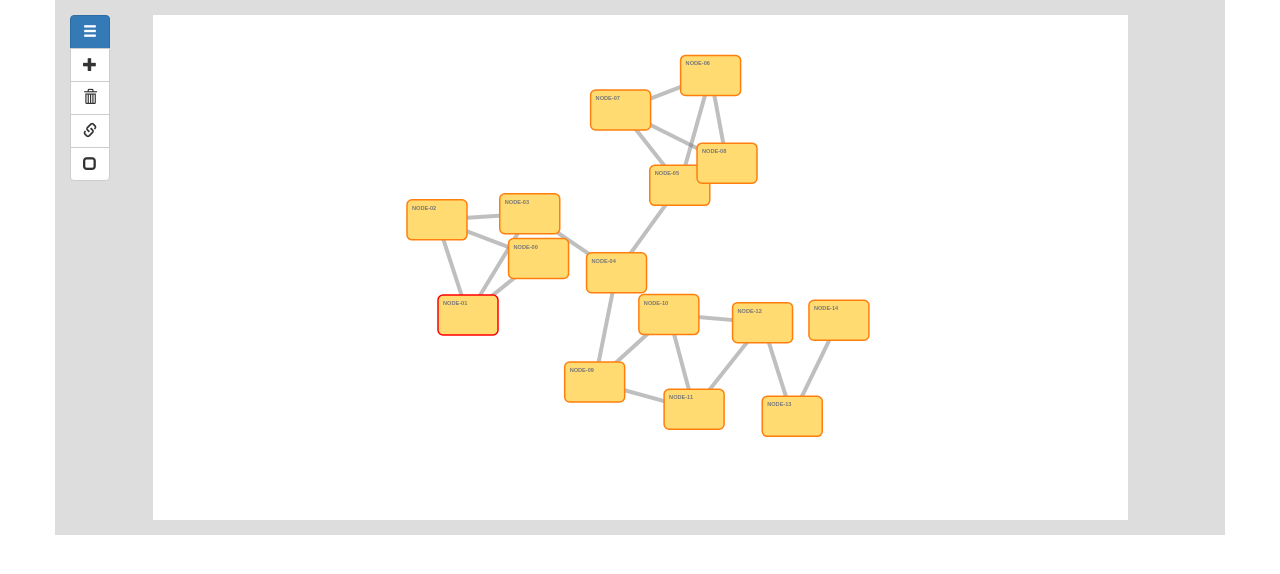
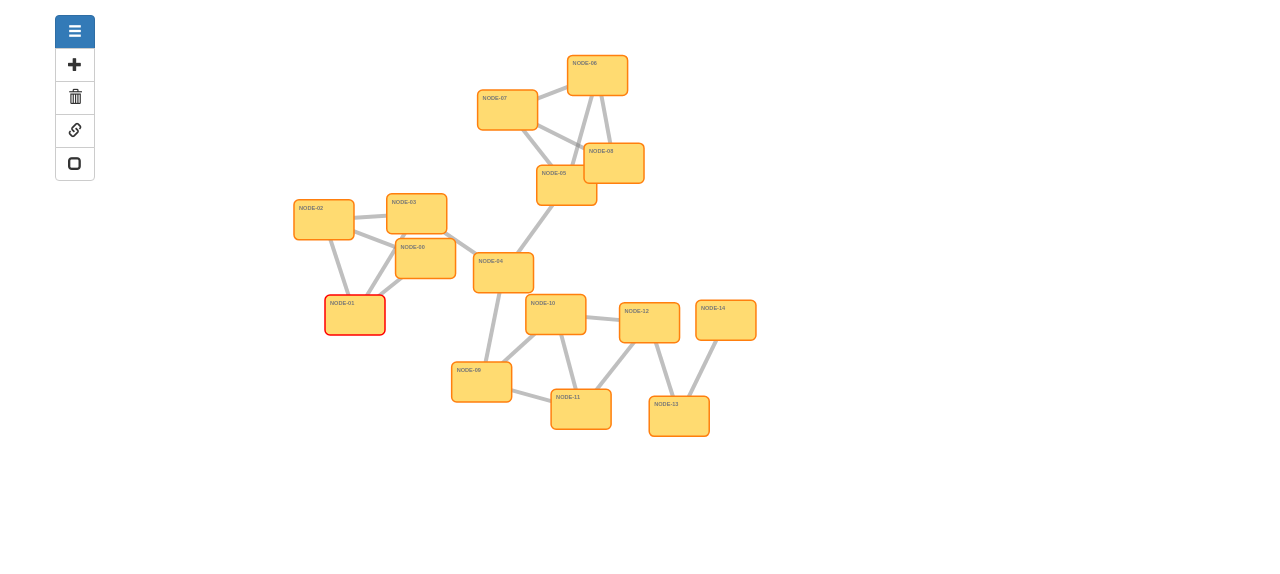
Before and after one commit to pberden/table-network, a website: page index.html in a window 1280 px wide. Drawn offline with Linux system fonts and the light colour scheme.

Commit message:
Remove bootstrap column

```diff
--- a/assets/css/app.css
+++ b/assets/css/app.css
@@ -1,6 +1,11 @@
+#graph > svg {
+  width: 100%;
+  height: 100%
+}
+
 .container {
   padding:15px;
-  background-color:#dddddd;
+  /*background-color:#dddddd;*/
   }
 
 .navigation {
--- a/index.html
+++ b/index.html
@@ -2,6 +2,7 @@
 <html lang="en">
   <head>
     <meta charset="utf-8">
+    <meta http-equiv="X-UA-Compatible" content="IE=edge">
     <meta name="viewport" content="width=device-width, initial-scale=1.0, maximum-scale=1.0, user-scalable=no" />
     <meta name="mobile-web-app-capable" content="yes">
     <meta name="apple-mobile-web-app-capable" content="yes">
@@ -9,10 +10,10 @@
     <link rel="stylesheet" href="build/css/style.css">
   </head>
 
+
 <body>
 <div class="container">
   <div class="row">
-    <div class="col-xs-1 left">
       <div class="navigation">
         <div class="btn-group-vertical" role="group">
           <button type="button" class="btn btn-primary" id="buttonExplore">
@@ -32,10 +33,9 @@
           </button>
         </div>
       </div>
-    </div> <!-- /col-xs-1 navigation -->
 
-    <div id="graph" class="col-xs-8 col-md-10 content">
-    </div> <!-- /col-md-10 content -->
+    <div id="graph">
+    </div>
   </div> <!-- /row -->
 </div>
 
```
Also changed, not shown: build/css/style.css.
